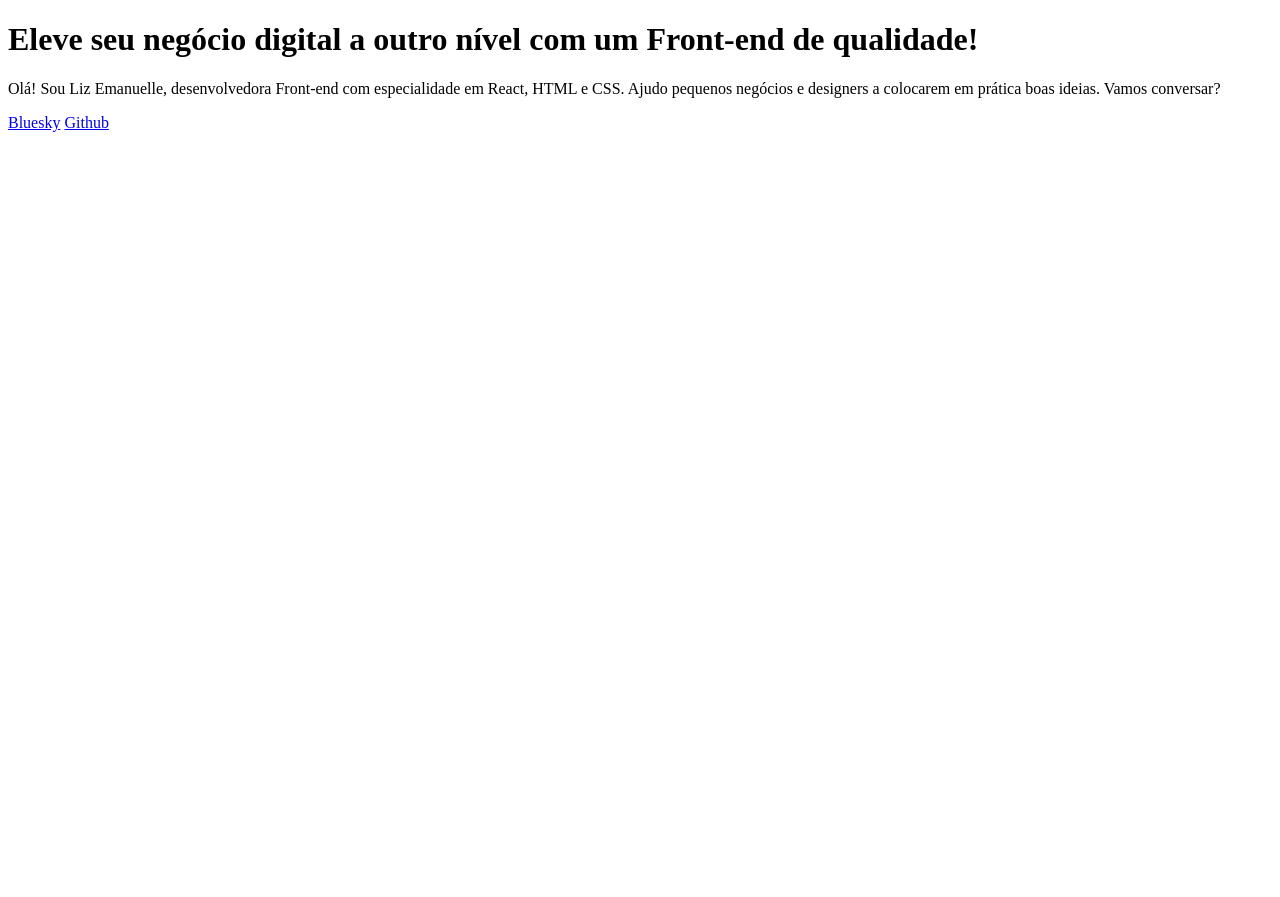
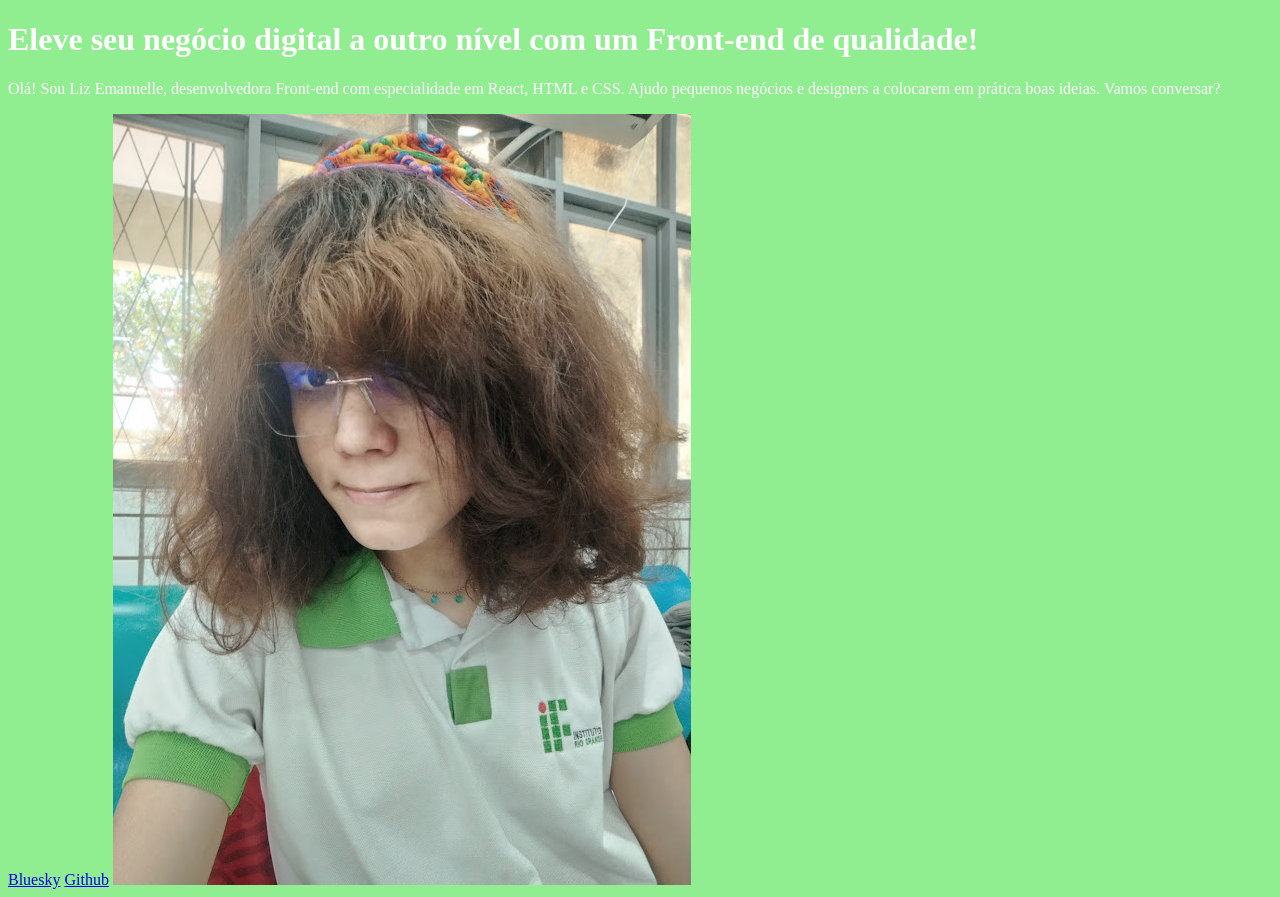
Before and after one commit to lizzyswho/Portfolio, a plain HTML site: page index.html in a window 1280 px wide. Before the commit the page ends 800 px from the top, so only its background shows below. Drawn offline with Linux system fonts and the light colour scheme.

Commit message:
Skibitty

```diff
--- a/index.html
+++ b/index.html
@@ -5,6 +5,7 @@
     <meta http-equiv="X-UA-Compatible" content="IE=edge">
     <meta name="viewport" content="width=device-width, initial-scale=1.0">
     <title>Portfolio</title>
+    <link rel="stylesheet" href="stylesheet.css">
   </head>
   <body>
     <header></header>
@@ -14,6 +15,7 @@
     <p>Olá! Sou Liz Emanuelle, desenvolvedora Front-end com especialidade em React, HTML e CSS. Ajudo pequenos negócios e designers a colocarem em prática boas ideias. Vamos conversar?</p>
     <a href="https://bsky.app/profile/lizzyswho.bsky.social">Bluesky</a>
     <a href="https://github.com/lizzyswho">Github</a>
+    <img src="imagem.jpg" alt="Liz Emanuelle posando para selfie">
 
     </main>
     <footer></footer>
--- /dev/null
+++ b/stylesheet.css
@@ -0,0 +1,4 @@
+body {
+    background-color: lightgreen;
+    color: white;
+}
```
Also changed, not shown: imagem.jpg (added).
